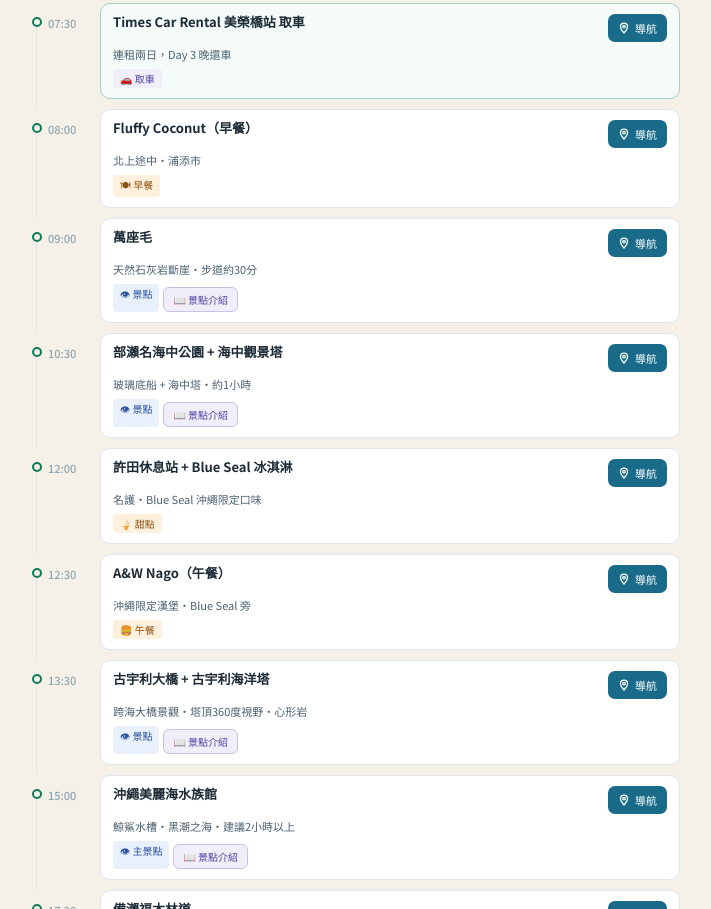
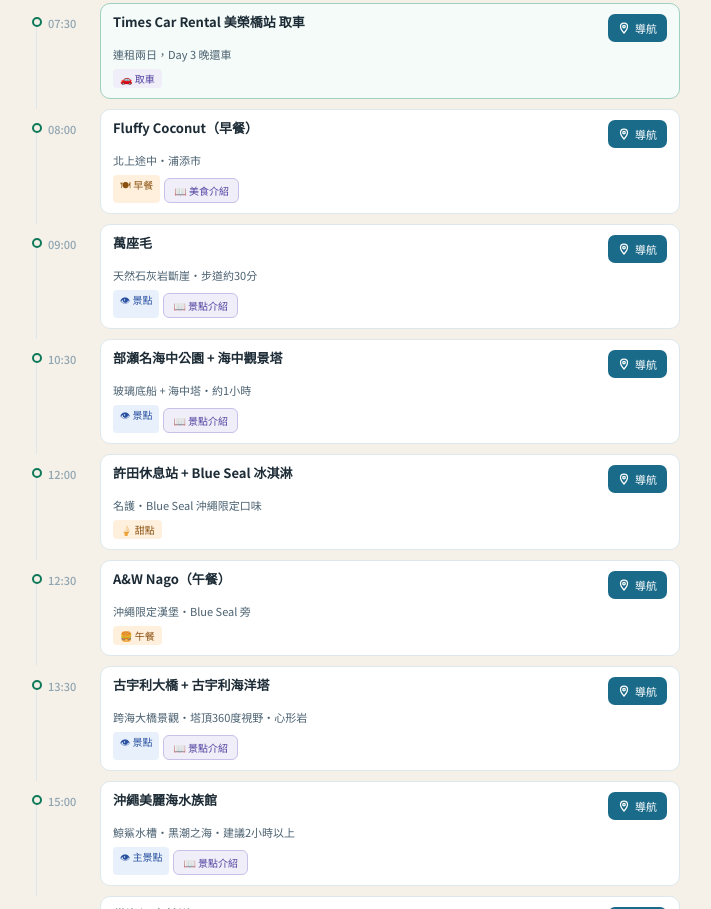
Before and after one commit to liberliutw/okinawa-2025, a plain HTML site: page index.html in a window 1280 px wide. Shown: the part 1801-2710 px from the top of the page, without its empty margins (284-995 px from the left). Drawn offline with Linux system fonts and the light colour scheme.

Commit message:
Add Fluffy Coconut link to itinerary

```diff
--- a/index.html
+++ b/index.html
@@ -155,7 +155,7 @@
         <div class="stop-card is-highlight"><div class="stop-top"><div class="stop-name">Times Car Rental 美榮橋站 取車</div><a class="nav-btn" href="https://maps.google.com/?q=26.2185459,127.6866106&navigate=yes" target="_blank"><svg viewBox="0 0 24 24" fill="none" stroke="currentColor" stroke-width="2.5"><path d="M12 2C8.13 2 5 5.13 5 9c0 5.25 7 13 7 13s7-7.75 7-13c0-3.87-3.13-7-7-7z"/><circle cx="12" cy="9" r="2.5"/></svg>導航</a></div><div class="stop-detail">連租兩日，Day 3 晚還車</div><div class="tags"><span class="tag tag-move">🚗 取車</span></div></div>
       </div>
       <div class="stop"><div class="stop-dot"></div><div class="stop-time">08:00</div>
-        <div class="stop-card"><div class="stop-top"><div class="stop-name">Fluffy Coconut（早餐）</div><a class="nav-btn" href="https://maps.google.com/?q=26.3335287,127.7914911&navigate=yes" target="_blank"><svg viewBox="0 0 24 24" fill="none" stroke="currentColor" stroke-width="2.5"><path d="M12 2C8.13 2 5 5.13 5 9c0 5.25 7 13 7 13s7-7.75 7-13c0-3.87-3.13-7-7-7z"/><circle cx="12" cy="9" r="2.5"/></svg>導航</a></div><div class="stop-detail">北上途中・浦添市</div><div class="tags"><span class="tag tag-eat">🍽 早餐</span></div></div>
+        <div class="stop-card"><div class="stop-top"><div class="stop-name">Fluffy Coconut（早餐）</div><a class="nav-btn" href="https://maps.google.com/?q=26.3335287,127.7914911&navigate=yes" target="_blank"><svg viewBox="0 0 24 24" fill="none" stroke="currentColor" stroke-width="2.5"><path d="M12 2C8.13 2 5 5.13 5 9c0 5.25 7 13 7 13s7-7.75 7-13c0-3.87-3.13-7-7-7z"/><circle cx="12" cy="9" r="2.5"/></svg>導航</a></div><div class="stop-detail">北上途中・浦添市</div><div class="tags"><span class="tag tag-eat">🍽 早餐</span><a href="spots.html#fluffy-coconut" style="display:inline-flex;align-items:center;gap:4px;background:#F0EEF8;color:#5040A0;border:1px solid #C8C0E8;border-radius:6px;padding:4px 9px;font-size:10px;font-weight:500;text-decoration:none;margin-top:3px;">📖 美食介紹</a></div></div>
       </div>
       <div class="stop"><div class="stop-dot"></div><div class="stop-time">09:00</div>
         <div class="stop-card"><div class="stop-top"><div class="stop-name">萬座毛</div><a class="nav-btn" href="https://maps.google.com/?q=26.5052353,127.8504781&navigate=yes" target="_blank"><svg viewBox="0 0 24 24" fill="none" stroke="currentColor" stroke-width="2.5"><path d="M12 2C8.13 2 5 5.13 5 9c0 5.25 7 13 7 13s7-7.75 7-13c0-3.87-3.13-7-7-7z"/><circle cx="12" cy="9" r="2.5"/></svg>導航</a></div><div class="stop-detail">天然石灰岩斷崖・步道約30分</div><div class="tags"><span class="tag tag-see">👁 景點</span><a href="spots.html#manzamo" style="display:inline-flex;align-items:center;gap:4px;background:#F0EEF8;color:#5040A0;border:1px solid #C8C0E8;border-radius:6px;padding:4px 9px;font-size:10px;font-weight:500;text-decoration:none;margin-top:3px;">📖 景點介紹</a></div></div>
```
